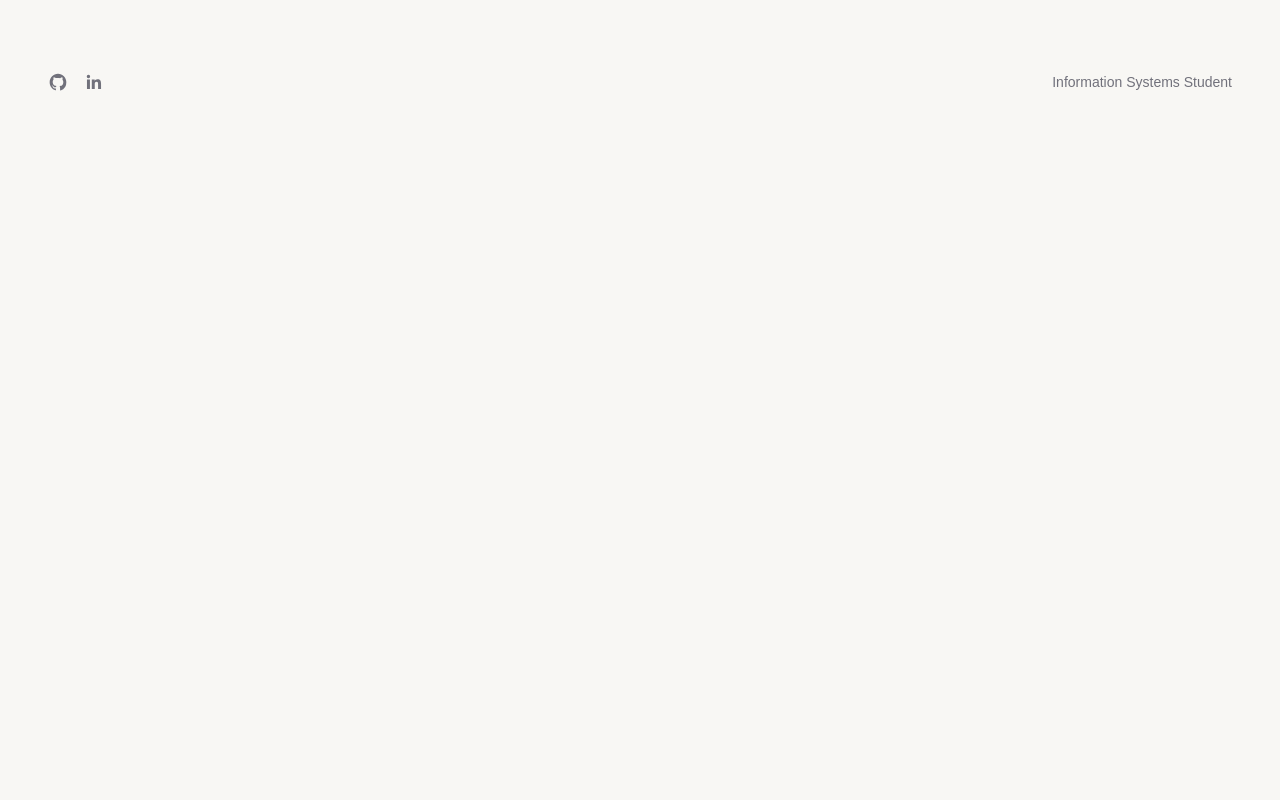
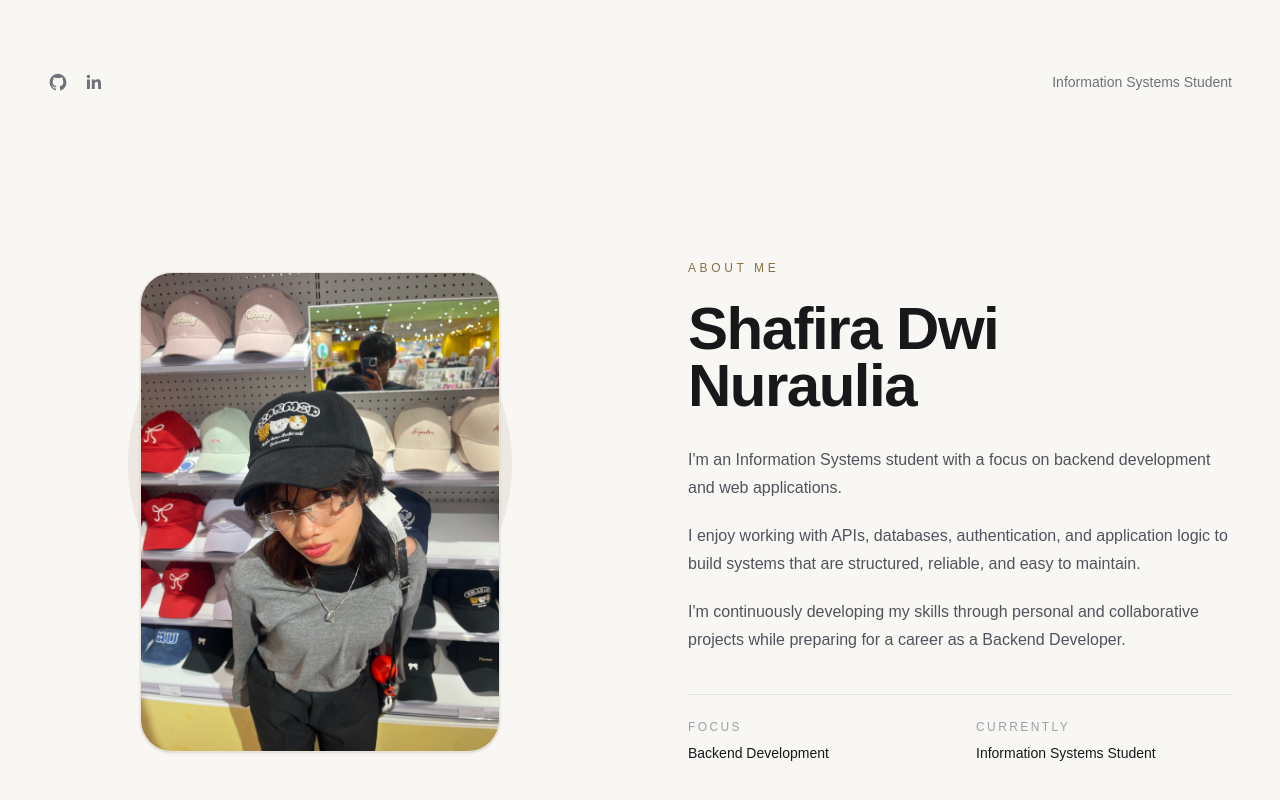
Before and after one commit to shafira-dwi/shafira-portfolio, a React (Vite) app: page / in a window 1280 px wide. Shown: the part 696-1496 px from the top of the page. Before the commit the page ends 828 px from the top, so only its background shows below. Built offline with nearby package versions, Linux system fonts and the light colour scheme.

Commit message:
add about section

```diff
--- a/package.json
+++ b/package.json
@@ -12,6 +12,7 @@
   "dependencies": {
     "@tailwindcss/vite": "^4.3.3",
     "framer-motion": "^13.1.0",
+    "lucide-react": "^1.31.0",
     "motion": "^13.1.0",
     "react": "^19.2.8",
     "react-dom": "^19.2.8",
--- a/src/App.jsx
+++ b/src/App.jsx
@@ -1,5 +1,6 @@
 import Navbar from "./components/Navbar";
 import Hero from "./sections/Hero";
+import About from "./sections/About";
 
 function App() {
   return (
@@ -8,6 +9,7 @@ function App() {
 
       <main>
         <Hero />
+        <About />
       </main>
     </>
   );
--- a/src/sections/About.jsx
+++ b/src/sections/About.jsx
@@ -1,17 +1,58 @@
-import SectionTitle from "../components/SectionTitle";
+import { motion } from "motion/react";
+import profileImage from "../assets/profile.jpeg";
 
-function About() {
+const About = () => {
   return (
-    <section id="about">
-      <SectionTitle title="About Me" description="A little bit about my background and interests." />
+    <section id="about" className="w-full bg-[#f8f7f4] px-6 py-24 text-zinc-900 md:px-12 md:py-32">
+      <div className="mx-auto grid max-w-7xl items-center gap-16 md:grid-cols-2 md:gap-24">
+        {/* Visual */}
+        <motion.div initial={{ opacity: 0, x: -40 }} whileInView={{ opacity: 1, x: 0 }} viewport={{ once: true, amount: 0.3 }} transition={{ duration: 0.7 }} className="relative flex justify-center">
+          {/* Accent Circle */}
+          <div className="absolute h-72 w-72 rounded-full bg-[#8b6f47]/10 md:h-96 md:w-96" />
 
-      <p>I'm an Information Systems student with an interest in backend development and web application development.</p>
+          {/* Photo Placeholder */}
+          <div className="relative z-10 flex h-[380px] w-[280px] items-center justify-center overflow-hidden rounded-[2rem] border border-[#8b6f47]/20 bg-white shadow-sm md:h-[480px] md:w-[360px]">
+            <img src={profileImage} className="h-full w-full object-cover" />
+          </div>
+        </motion.div>
 
-      <p>I enjoy building applications, designing APIs, working with databases, and learning how different parts of a web application work together.</p>
+        {/* Content */}
+        <motion.div initial={{ opacity: 0, x: 40 }} whileInView={{ opacity: 1, x: 0 }} viewport={{ once: true, amount: 0.3 }} transition={{ duration: 0.7, delay: 0.15 }}>
+          {/* Section Label */}
+          <p className="mb-6 text-xs font-medium uppercase tracking-[0.3em] text-[#8b6f47]">About Me</p>
 
-      <p>My current focus is backend development using Laravel, NestJS, TypeScript, and PostgreSQL.</p>
+          {/* Heading */}
+          <h2 className="max-w-xl text-4xl font-extrabold leading-[0.95] tracking-tight md:text-5xl lg:text-6xl">
+            Shafira Dwi
+            <br />
+            Nuraulia
+          </h2>
+
+          {/* Description */}
+          <div className="mt-8 max-w-xl space-y-5 text-sm leading-7 text-zinc-600 md:text-base">
+            <p>I'm an Information Systems student with a focus on backend development and web applications.</p>
+
+            <p>I enjoy working with APIs, databases, authentication, and application logic to build systems that are structured, reliable, and easy to maintain.</p>
+
+            <p>I'm continuously developing my skills through personal and collaborative projects while preparing for a career as a Backend Developer.</p>
+          </div>
+
+          {/* Small Info */}
+          <div className="mt-10 grid max-w-xl grid-cols-2 gap-8 border-t border-zinc-200 pt-6">
+            <div>
+              <p className="text-xs uppercase tracking-[0.2em] text-zinc-400">Focus</p>
+              <p className="mt-2 text-sm font-medium text-zinc-900">Backend Development</p>
+            </div>
+
+            <div>
+              <p className="text-xs uppercase tracking-[0.2em] text-zinc-400">Currently</p>
+              <p className="mt-2 text-sm font-medium text-zinc-900">Information Systems Student</p>
+            </div>
+          </div>
+        </motion.div>
+      </div>
     </section>
   );
-}
+};
 
 export default About;
```
Also changed, not shown: src/assets/Profile.jpeg (added), 1 other file (tests, documents, lock files or other folders).
